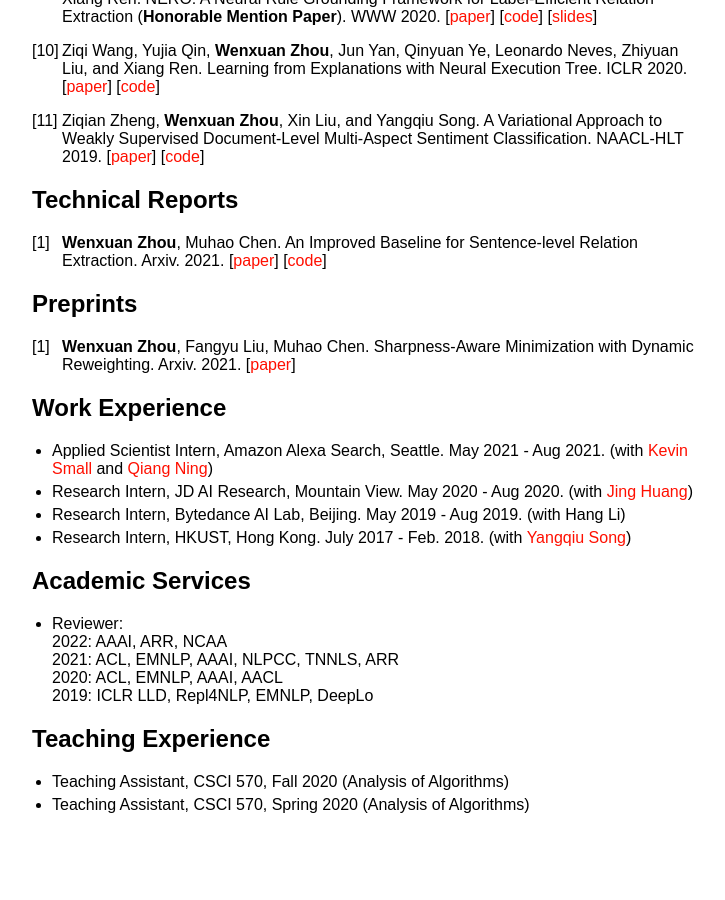
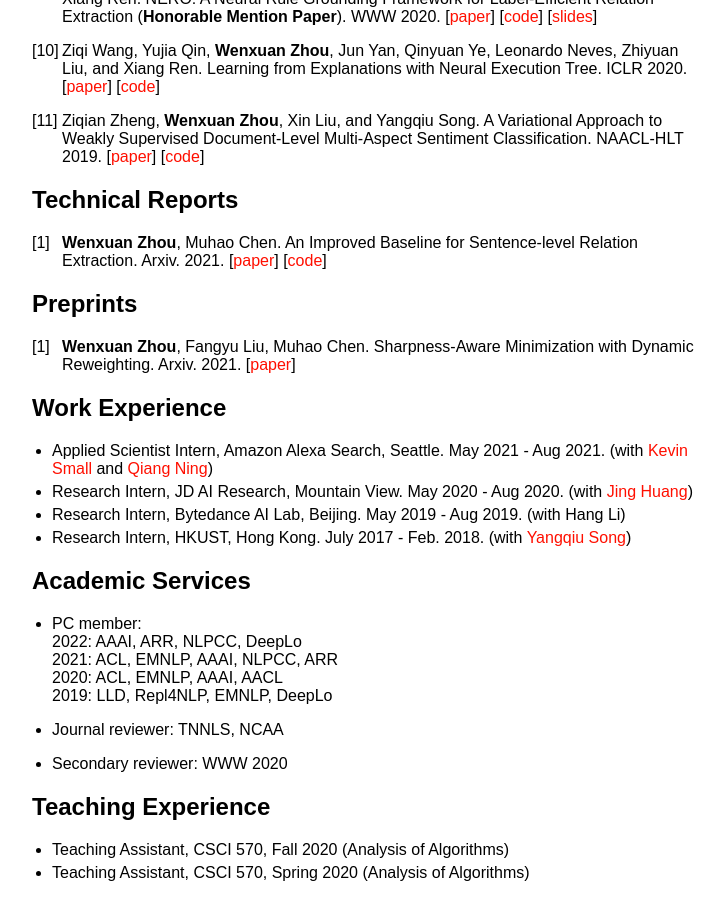
Before and after one commit to wzhouad/wzhouad.github.io, a Jekyll site: the page built from index.md, in a window 1280 px wide and 900 px high, scrolled down 1037 px. Shown: the whole window, without its empty margins (258-983 px from the left). Built offline with Jekyll 4.4.1, drawn with Linux system fonts in a browser that asks for light colours; our own code applies the rules of GitHub Pages for plain Markdown files; before the commit the page ends 1869 px from its top, so only the background shows below that.

Commit message:
Update index.md

```diff
--- a/index.md
+++ b/index.md
@@ -51,11 +51,15 @@
 * Research Intern, HKUST, Hong Kong. July 2017 - Feb. 2018. (with [Yangqiu Song](https://www.cse.ust.hk/~yqsong/))
 
 ## Academic Services
-* Reviewer:<br>
-2022: AAAI, ARR, NCAA<br>
-2021: ACL, EMNLP, AAAI, NLPCC, TNNLS, ARR<br>
+* PC member:<br>
+2022: AAAI, ARR, NLPCC, DeepLo<br>
+2021: ACL, EMNLP, AAAI, NLPCC, ARR<br>
 2020: ACL, EMNLP, AAAI, AACL<br>
-2019: ICLR LLD, Repl4NLP, EMNLP, DeepLo<br>
+2019: LLD, Repl4NLP, EMNLP, DeepLo<br>
+
+* Journal reviewer: TNNLS, NCAA<br>
+
+* Secondary reviewer: WWW 2020<br>
 
 ## Teaching Experience
 * Teaching Assistant, CSCI 570, Fall 2020 (Analysis of Algorithms)
```
